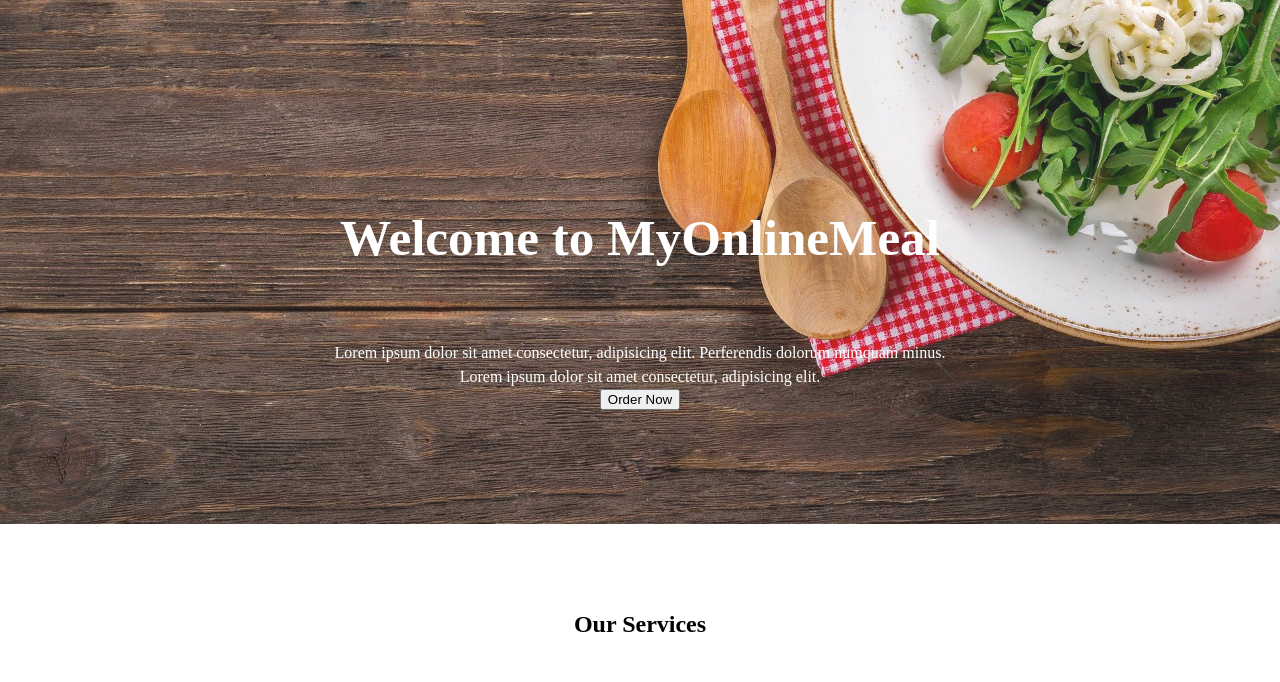
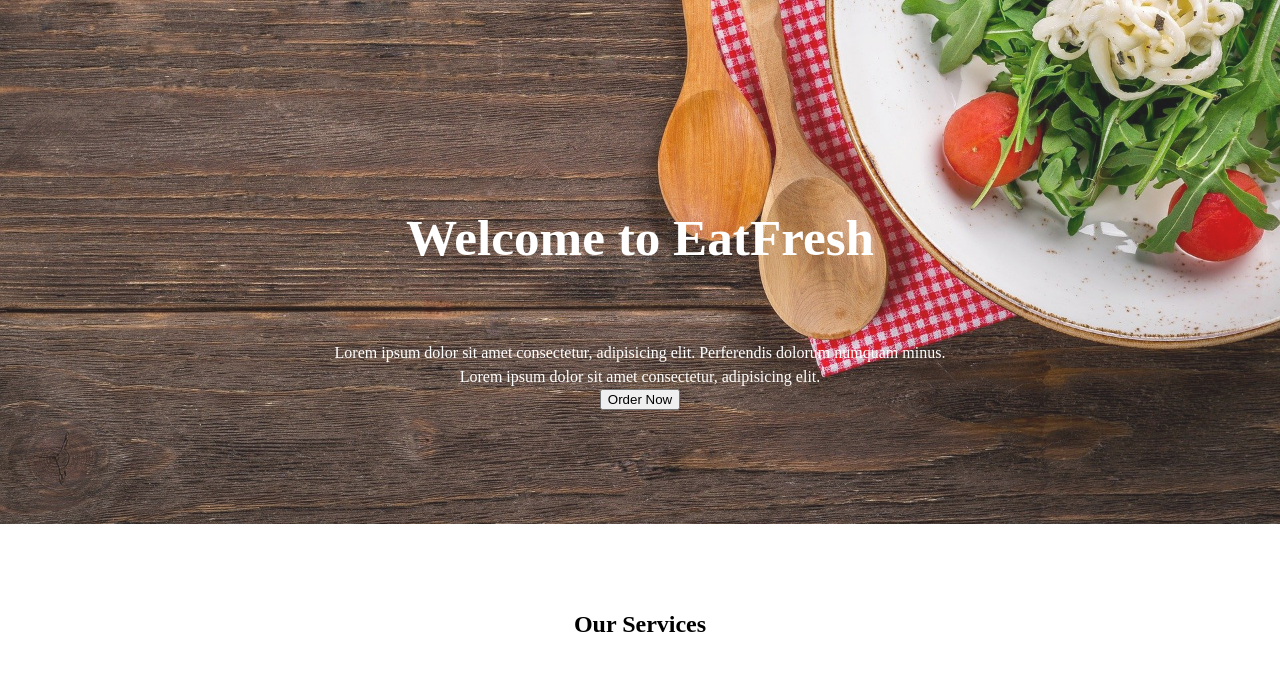
Before and after one commit to monalisa3040/Food-Ordering-Site, a plain HTML site: page index.html in a window 1280 px wide. Shown: the part 118-800 px from the top of the page. Drawn offline with Linux system fonts and the light colour scheme.

Commit message:
new name

```diff
--- a/index.html
+++ b/index.html
@@ -3,7 +3,7 @@
 <head>
     <meta charset="UTF-8">
     <meta name="viewport" content="width=device-width, initial-scale=1.0">
-    <title>Order Food Online</title>
+    <title>Order Food Online|EatFresh</title>
     <link rel="stylesheet" href="css/styles.css">
     <link rel=" stylesheet" media="screen and (max-width:1088px)" href="css/phone.css">
 </head>
@@ -27,7 +27,7 @@
 
 
     <section id="home">
-        <h1 class="h-primary">Welcome to MyOnlineMeal</h1>
+        <h1 class="h-primary">Welcome to EatFresh</h1>
         <p>Lorem ipsum dolor sit amet consectetur, adipisicing elit. Perferendis dolorum numquam minus. </p>
         <p>Lorem ipsum dolor sit amet consectetur, adipisicing elit. </p>
         <button class="btn">Order Now</button>
```
